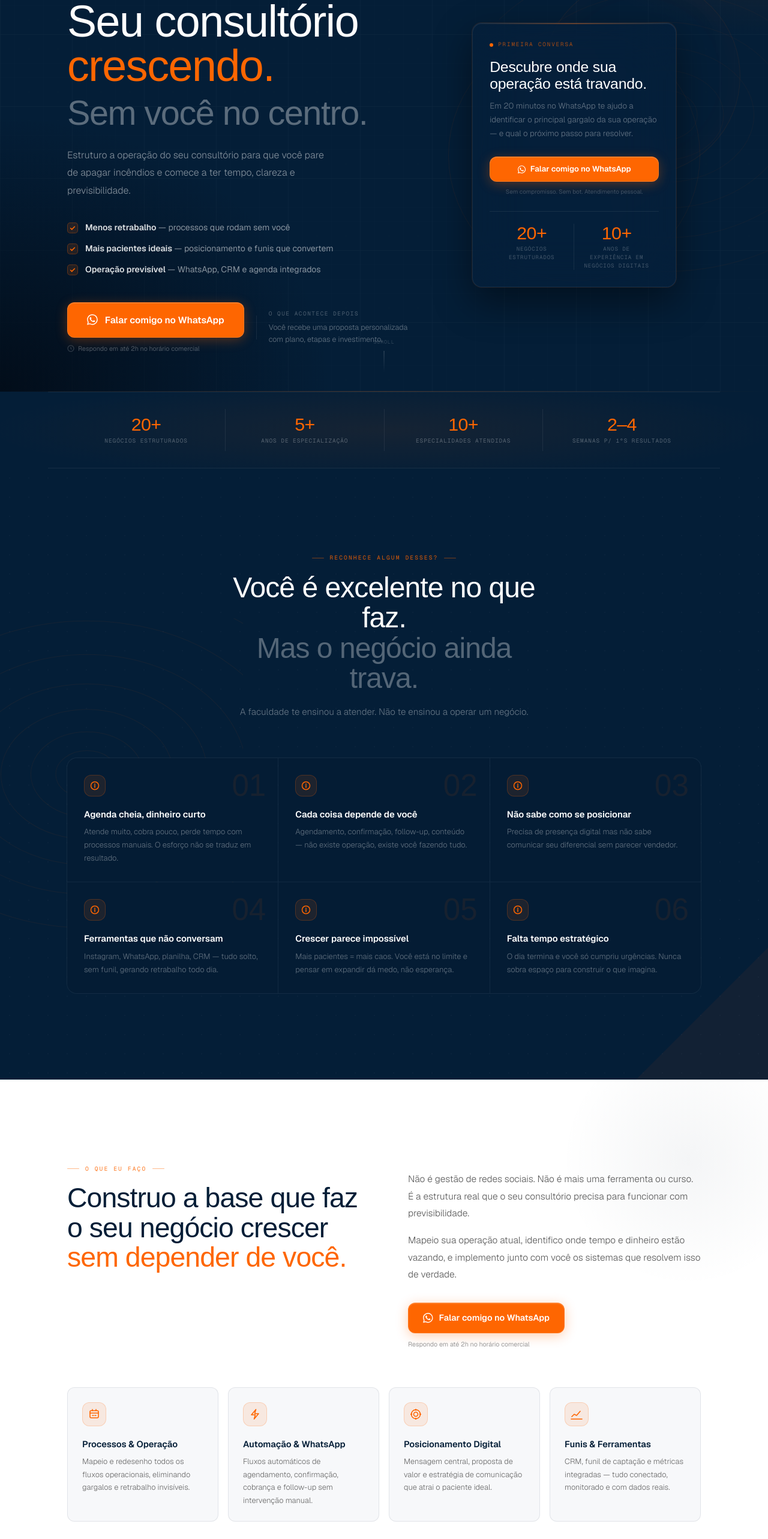
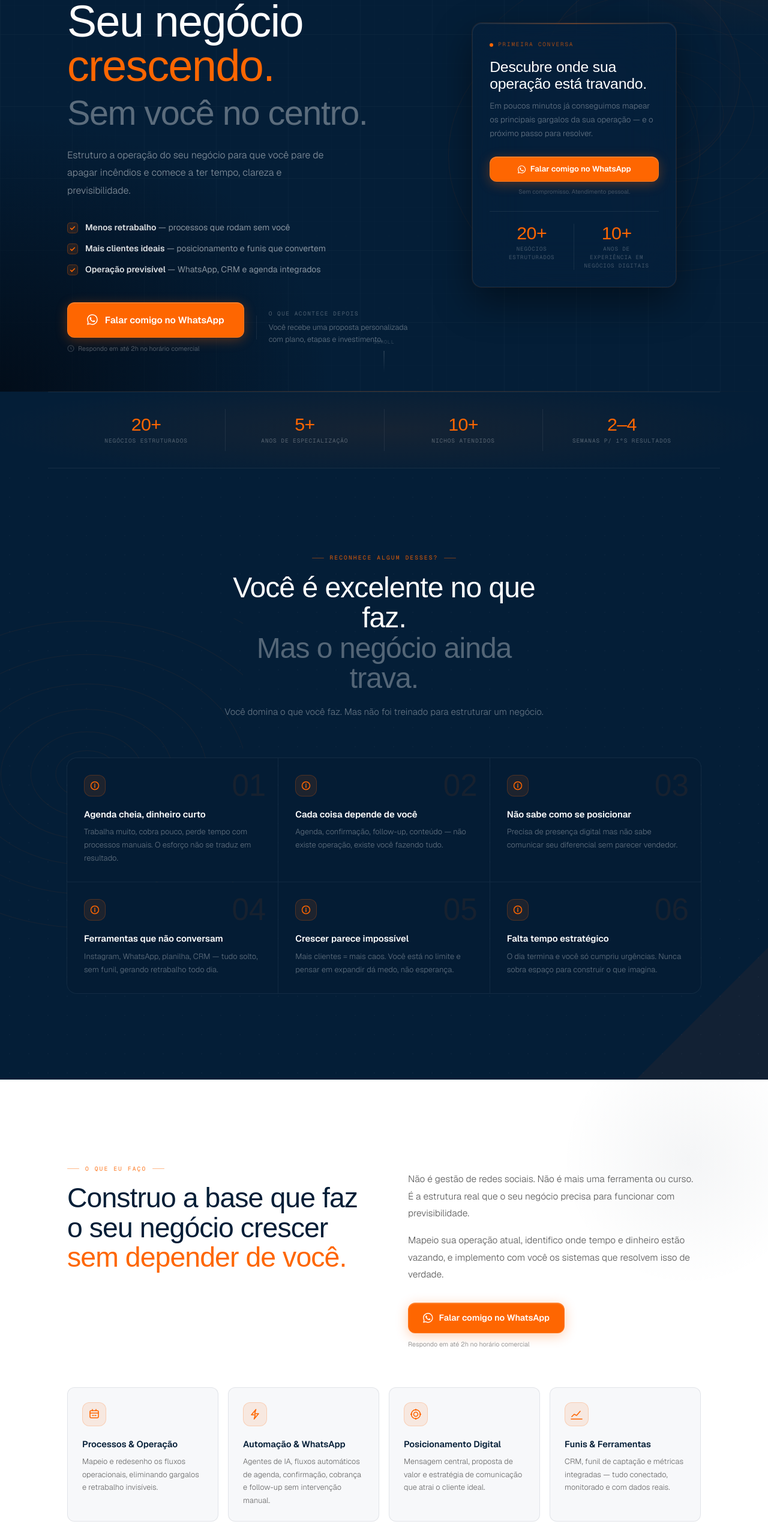
Before and after one commit to renatafolloni-assessoria/renata-landing, a Next.js app: page / in a window 1280 px wide. Shown: the part 183-2749 px from the top of the page at 60% size. Built offline with nearby package versions, Linux system fonts and the light colour scheme.

Commit message:
ajuste de copy

```diff
--- a/app/page.jsx
+++ b/app/page.jsx
@@ -406,14 +406,14 @@ function Hero() {
               <span className="w-1.5 h-1.5 rounded-full bg-[#fe6601] animate-pulse" />
             </span>
             <span className="font-mono text-[0.62rem] text-[#fe6601]/80 font-medium tracking-[0.18em] uppercase">
-              Para profissionais da área da saúde
+              Para profissionais e negócios
             </span>
           </motion.div>
 
           <motion.h1 variants={motion_fadeUp} initial="hidden" animate="show" custom={1}
             className="font-display text-[clamp(3rem,5.8vw,4.6rem)] leading-[1.0] tracking-[-0.02em] text-white mb-6"
           >
-            Seu consultório
+            Seu negócio
             <br />
             <em className="text-[#fe6601] not-italic italic">crescendo.</em>
             <br />
@@ -425,14 +425,14 @@ function Hero() {
           <motion.p variants={motion_fadeUp} initial="hidden" animate="show" custom={2}
             className="font-sans font-light text-white/50 text-[1rem] leading-[1.85] max-w-[430px] mb-9"
           >
-            Estruturo a operação do seu consultório para que você pare de apagar
+            Estruturo a operação do seu negócio para que você pare de apagar
             incêndios e comece a ter tempo, clareza e previsibilidade.
           </motion.p>
 
           <motion.ul variants={motion_fadeUp} initial="hidden" animate="show" custom={3} className="space-y-3.5 mb-11">
             {[
               ["Menos retrabalho",     "processos que rodam sem você"],
-              ["Mais pacientes ideais", "posicionamento e funis que convertem"],
+              ["Mais clientes ideais", "posicionamento e funis que convertem"],
               ["Operação previsível",  "WhatsApp, CRM e agenda integrados"],
             ].map(([bold, rest]) => (
               <li key={bold} className="flex items-start gap-3">
@@ -503,12 +503,12 @@ function Hero() {
                   <br />operação está travando.
                 </h3>
                 <p className="font-sans font-light text-white/38 text-[0.84rem] leading-[1.7] mb-7">
-                Em 20 minutos no WhatsApp te ajudo a identificar o principal gargalo da sua operação — e qual o próximo passo para resolver.
+                Em poucos minutos já conseguimos mapear os principais gargalos da sua operação — e o próximo passo para resolver.
                 </p>
 
                 <CTAButton size="sm" full />
                 <p className="text-center font-sans text-[0.62rem] text-white/22 mt-2.5">
-                  Sem compromisso. Sem bot. Atendimento pessoal.
+                  Sem compromisso. Atendimento pessoal.
                 </p>
 
                 <div className="mt-6 pt-5 border-t border-white/[0.07] grid grid-cols-2">
@@ -547,7 +547,7 @@ function Hero() {
 const STATS = [
   ["20+", "Negócios estruturados"],
   ["5+",  "Anos de especialização"],
-  ["10+", "Especialidades atendidas"],
+  ["10+", "Nichos atendidos"],
   ["2–4", "Semanas p/ 1ºs resultados"],
 ];
 
@@ -578,11 +578,11 @@ function TrustBar() {
 // ─────────────────────────────────────────────────────────────────────────────
 
 const PROBLEMS = [
-  { n: "01", title: "Agenda cheia, dinheiro curto",  body: "Atende muito, cobra pouco, perde tempo com processos manuais. O esforço não se traduz em resultado." },
-  { n: "02", title: "Cada coisa depende de você",    body: "Agendamento, confirmação, follow-up, conteúdo — não existe operação, existe você fazendo tudo." },
+  { n: "01", title: "Agenda cheia, dinheiro curto",  body: "Trabalha muito, cobra pouco, perde tempo com processos manuais. O esforço não se traduz em resultado." },
+  { n: "02", title: "Cada coisa depende de você",    body: "Agenda, confirmação, follow-up, conteúdo — não existe operação, existe você fazendo tudo." },
   { n: "03", title: "Não sabe como se posicionar",   body: "Precisa de presença digital mas não sabe comunicar seu diferencial sem parecer vendedor." },
   { n: "04", title: "Ferramentas que não conversam", body: "Instagram, WhatsApp, planilha, CRM — tudo solto, sem funil, gerando retrabalho todo dia." },
-  { n: "05", title: "Crescer parece impossível",     body: "Mais pacientes = mais caos. Você está no limite e pensar em expandir dá medo, não esperança." },
+  { n: "05", title: "Crescer parece impossível",     body: "Mais clientes = mais caos. Você está no limite e pensar em expandir dá medo, não esperança." },
   { n: "06", title: "Falta tempo estratégico",       body: "O dia termina e você só cumpriu urgências. Nunca sobra espaço para construir o que imagina." },
 ];
 
@@ -606,7 +606,7 @@ function Problema() {
             <br /><span className="text-white/32">Mas o negócio ainda trava.</span>
           </h2>
           <p className="font-sans font-light text-white/38 text-[0.95rem] leading-[1.8]">
-            A faculdade te ensinou a atender. Não te ensinou a operar um negócio.
+            Você domina o que você faz. Mas não foi treinado para estruturar um negócio.
           </p>
         </motion.div>
 
@@ -637,9 +637,9 @@ function Problema() {
 // ─────────────────────────────────────────────────────────────────────────────
 
 const PILLARS = [
-  { IconComp: Icon.Process, title: "Processos & Operação",   body: "Mapeio e redesenho todos os fluxos operacionais, eliminando gargalos e retrabalho invisíveis." },
-  { IconComp: Icon.Bolt,    title: "Automação & WhatsApp",   body: "Fluxos automáticos de agendamento, confirmação, cobrança e follow-up sem intervenção manual." },
-  { IconComp: Icon.Target,  title: "Posicionamento Digital", body: "Mensagem central, proposta de valor e estratégia de comunicação que atrai o paciente ideal." },
+  { IconComp: Icon.Process, title: "Processos & Operação",   body: "Mapeio e redesenho os fluxos operacionais, eliminando gargalos e retrabalho invisíveis." },
+  { IconComp: Icon.Bolt,    title: "Automação & WhatsApp",   body: "Agentes de IA, fluxos automáticos de agenda, confirmação, cobrança e follow-up sem intervenção manual." },
+  { IconComp: Icon.Target,  title: "Posicionamento Digital", body: "Mensagem central, proposta de valor e estratégia de comunicação que atrai o cliente ideal." },
   { IconComp: Icon.Chart,   title: "Funis & Ferramentas",    body: "CRM, funil de captação e métricas integradas — tudo conectado, monitorado e com dados reais." },
 ];
 
@@ -663,10 +663,10 @@ function Solucao() {
 
           <motion.div variants={motion_fadeUp} initial="hidden" animate={inView ? "show" : "hidden"} custom={1} className="lg:pt-2">
             <p className="font-sans font-light text-[#5c5c5c] text-[0.97rem] leading-[1.85] mb-4">
-              Não é gestão de redes sociais. Não é mais uma ferramenta ou curso. É a estrutura real que o seu consultório precisa para funcionar com previsibilidade.
+              Não é gestão de redes sociais. Não é mais uma ferramenta ou curso. É a estrutura real que o seu negócio precisa para funcionar com previsibilidade.
             </p>
             <p className="font-sans font-light text-[#5c5c5c] text-[0.97rem] leading-[1.85] mb-8">
-              Mapeio sua operação atual, identifico onde tempo e dinheiro estão vazando, e implemento junto com você os sistemas que resolvem isso de verdade.
+              Mapeio sua operação atual, identifico onde tempo e dinheiro estão vazando, e implemento com você os sistemas que resolvem isso de verdade.
             </p>
             <CTAButton />
             <p className="mt-2.5 font-sans text-[0.67rem] text-[#9a9a9a]">Respondo em até 2h no horário comercial</p>
@@ -698,9 +698,9 @@ function Solucao() {
 // ─────────────────────────────────────────────────────────────────────────────
 
 const AUDIENCES = [
-  { emoji: "🩺", label: "Médicos & Especialistas",     pain: "Agenda lotada mas faturamento estagnado?",    body: "Estruturo sua operação para que cada consulta converta melhor e o consultório cresça de forma previsível." },
-  { emoji: "🧠", label: "Psicólogos & Terapeutas",     pain: "Perde pacientes por falta de acompanhamento?", body: "Automações e fluxos de WhatsApp que mantêm sua agenda cheia sem esforço manual." },
-  { emoji: "🥦", label: "Nutricionistas & Solos Premium", pain: "Quer cobrar mais e atrair quem valoriza?",  body: "Posicionamento e funis que comunicam seu diferencial real e convertem pacientes ideais." },
+  { emoji: "🩺", label: "Profissionais da Saúde",     pain: "Agenda lotada mas faturamento estagnado?",    body: "	Estruturo sua operação para que cada atendimento converta melhor e o negócio cresça com previsibilidade." },
+  { emoji: "📐", label: "Arquitetos & Designers",     pain: "Muitos projetos, mas operação desorganizada?", body: "Organizo atendimento, propostas e fluxo de clientes para você crescer sem depender de você em tudo." },
+  { emoji: "📈", label: "Negócios em crescimento", pain: "Quer crescer, mas tudo depende de você?",  body: "	Estruturo processos, marketing e automações para escalar seu negócio com previsibilidade e sem sobrecarga." },
 ];
 
 function ParaQuem() {
@@ -718,7 +718,7 @@ function ParaQuem() {
             <br /><em className="text-[#fe6601] not-italic italic">e quer que o negócio acompanhe.</em>
           </h2>
           <p className="font-sans font-light text-[#6a6a6a] text-[0.95rem] leading-[1.8]">
-            Trabalho com profissionais que já têm pacientes, reputação e vontade de crescer — mas estão travados na operação.
+            Trabalho com profissionais que já têm clientes, reputação e vontade de crescer — mas estão travados na operação.
           </p>
         </motion.div>
 
@@ -748,10 +748,10 @@ function ParaQuem() {
 // ─────────────────────────────────────────────────────────────────────────────
 
 const STEPS = [
-  { n: "01", title: "Você me manda uma mensagem",      body: "Conta em 2 minutos o que está travando. Sem formulário, sem call. Respondo o mesmo dia." },
-  { n: "02", title: "Recebe a proposta personalizada", body: "Preparo uma apresentação com diagnóstico, plano de estruturação e investimento detalhado." },
-  { n: "03", title: "Mergulhamos na sua operação",     body: "Analiso processos, ferramentas, comunicação e funis. Você entende onde perde tempo e dinheiro." },
-  { n: "04", title: "Construímos e implementamos",     body: "Com acompanhamento próximo, os sistemas ficam prontos e rodando — sem dependência minha." },
+  { n: "01", title: "Você me manda uma mensagem",      body: "Conta em poucos minutos o que está travando. Sem formulário, sem call. Comece a organizar sua operação agora." },
+  { n: "02", title: "Recebe a proposta personalizada", body: "Preparo uma apresentação com diagnóstico, plano de estruturação e plano de crescimento." },
+  { n: "03", title: "Mergulhamos na sua operação",     body: "Analiso processos, ferramentas, marketing, comunicação e funis. Você entende onde perde tempo e dinheiro." },
+  { n: "04", title: "Construímos e implementamos",     body: "Com acompanhamento próximo, os sistemas ficam rodando com mais autonomia e menos dependência de você." },
 ];
 
 function Processo() {
@@ -850,7 +850,7 @@ function Depoimentos() {
 // SOBRE
 // ─────────────────────────────────────────────────────────────────────────────
 
-const TAGS = ["Processos", "Automação", "Posicionamento", "Funis", "WhatsApp Flows", "CRM", "Operação Digital"];
+const TAGS = ["Processos", "Automação", "Posicionamento", "Funis", "Agentes de IA", "WhatsApp", "CRM", "Operação Digital"];
 
 function Sobre() {
   const [ref, inView] = useReveal();
@@ -877,14 +877,14 @@ function Sobre() {
           <motion.div variants={motion_fadeUp} initial="hidden" animate={inView ? "show" : "hidden"} custom={1}>
             <EyebrowLabel align="left">Sobre mim</EyebrowLabel>
             <h2 className="font-display text-[clamp(1.9rem,3.2vw,2.6rem)] leading-[1.06] tracking-[-0.02em] text-[#041e37] mt-1 mb-7">
-              Especialista em fazer
-              <br />o consultório funcionar
-              <br /><em className="text-[#fe6601] not-italic italic">sem depender de você.</em>
+              Especialista em transformar
+              <br />operações travadas <em></em>
+              <br /><em className="text-[#fe6601] not-italic italic">negócios que crescem com estrutura.</em>
             </h2>
             <div className="space-y-4 mb-8">
               {[
-                "Nos últimos anos, liderei operações de Customer Success e Customer Experience — de estruturas enxutas até operações com milhões de clientes — sempre com o mesmo foco: simplificar o que é complexo e transformar gargalos em processos que funcionam. Meu trabalho envolve estruturar a jornada do cliente e também a jornada do profissional, para que o negócio cresça de forma organizada e sustentável.",
-                "Não vendo ferramenta. Não vendo curso. Entro na sua realidade, entendo onde está travando, e construo junto com você um sistema que você consegue operar — e manter — sem depender de mim.",
+                "Nos últimos anos, liderei operações de Customer Success e Customer Experience — de estruturas enxutas até operações com milhões de clientes — sempre com o mesmo foco: simplificar o que é complexo e transformar gargalos em processos que funcionam. Meu trabalho envolve estruturar a jornada do cliente e também a jornada da operação, para que o negócio cresça de forma organizada e sustentável.",
+                "Não vendo ferramenta. Não vendo curso. Entro na sua realidade, entendo onde está travando, e construo junto com você um sistema que você consegue operar — e escalar — com o autonomia",
                 "O padrão que vejo em quem chega até mim é sempre o mesmo: excelente profissional, operação frágil. É exatamente isso que eu venho resolver.",
               ].map((text, i) => (
                 <p key={i} className="font-sans font-light text-[#6a6a6a] text-[0.95rem] leading-[1.85]">{text}</p>
@@ -912,8 +912,8 @@ const FAQS = [
   { q: "Preciso ter uma equipe para implementar?",                             a: "Depende. Grande parte do meu trabalho é justamente reduzir a dependência de pessoas. Construo sistemas que você opera sozinho ou com uma equipe enxuta." },
   { q: "É consultoria pontual ou acompanhamento contínuo?",                   a: "Ofereço as duas modalidades. Existe um formato de projeto com início, meio e fim — e um formato de acompanhamento contínuo para quem precisa de uma parceira estratégica no dia a dia." },
   { q: "Já tentei automações antes e não funcionou. Por que seria diferente?", a: "Porque ferramenta sem processo não resolve nada. Começo sempre pelo processo — a ferramenta vem depois, e aí ela funciona." },
-  { q: "Qual é o investimento mínimo para trabalhar com você?",               a: "Não divulgo valores na página. Na nossa conversa você recebe uma proposta clara com tudo detalhado — sem surpresas." },
-  { q: "Como começo? O que acontece quando mando mensagem no WhatsApp?",     a: "Você me conta brevemente o que está travando. Respondo pessoalmente — sem bot. Se fizer sentido avançar, preparo e envio uma apresentação personalizada. Tudo no WhatsApp, sem call obrigatória." },
+  { q: "Qual é o investimento mínimo para trabalhar com você?",               a: "Não divulgo valores na página, já que cada projeto é personalizado e diferente do outro. Na nossa conversa você recebe uma proposta clara com tudo detalhado — sem surpresas." },
+  { q: "Como começo? O que acontece quando mando mensagem no WhatsApp?",     a: "Você me conta brevemente o que está travando. Respondo pessoalmente. Se fizer sentido avançar, preparo e envio uma apresentação personalizada. Tudo no WhatsApp, sem call obrigatória." },
 ];
 
 function FAQItem({ q, a, i, inView }) {
@@ -991,11 +991,11 @@ function FinalCTA() {
         <motion.div variants={motion_fadeUp} initial="hidden" animate={inView ? "show" : "hidden"} custom={0}>
           <EyebrowLabel>Uma conversa muda tudo</EyebrowLabel>
           <h2 className="font-display text-[clamp(2.2rem,4.8vw,3.8rem)] leading-[1.03] tracking-[-0.025em] text-white mt-1 mb-5">
-            Seu consultório pode ser
+            Seu negócio pode ser
             <br /><em className="text-[#fe6601] not-italic italic">diferente daqui a 30 dias.</em>
           </h2>
           <p className="font-sans font-light text-white/40 text-[1rem] leading-[1.85] max-w-[400px] mx-auto mb-11">
-            Manda uma mensagem agora. Em menos de 20 minutos conseguimos olhar rapidamente sua operação e entender onde a jornada do cliente ou do profissional pode estar travando.
+            Manda uma mensagem agora. Em poucos minutos conseguimos olhar rapidamente sua operação e entender onde sua operação e a jornada do cliente estão travando.
           </p>
         </motion.div>
         <motion.div variants={motion_fadeUp} initial="hidden" animate={inView ? "show" : "hidden"} custom={1} className="flex flex-col items-center gap-5">
```
Also changed, not shown: 1 other file (tests, documents, lock files or other folders).
